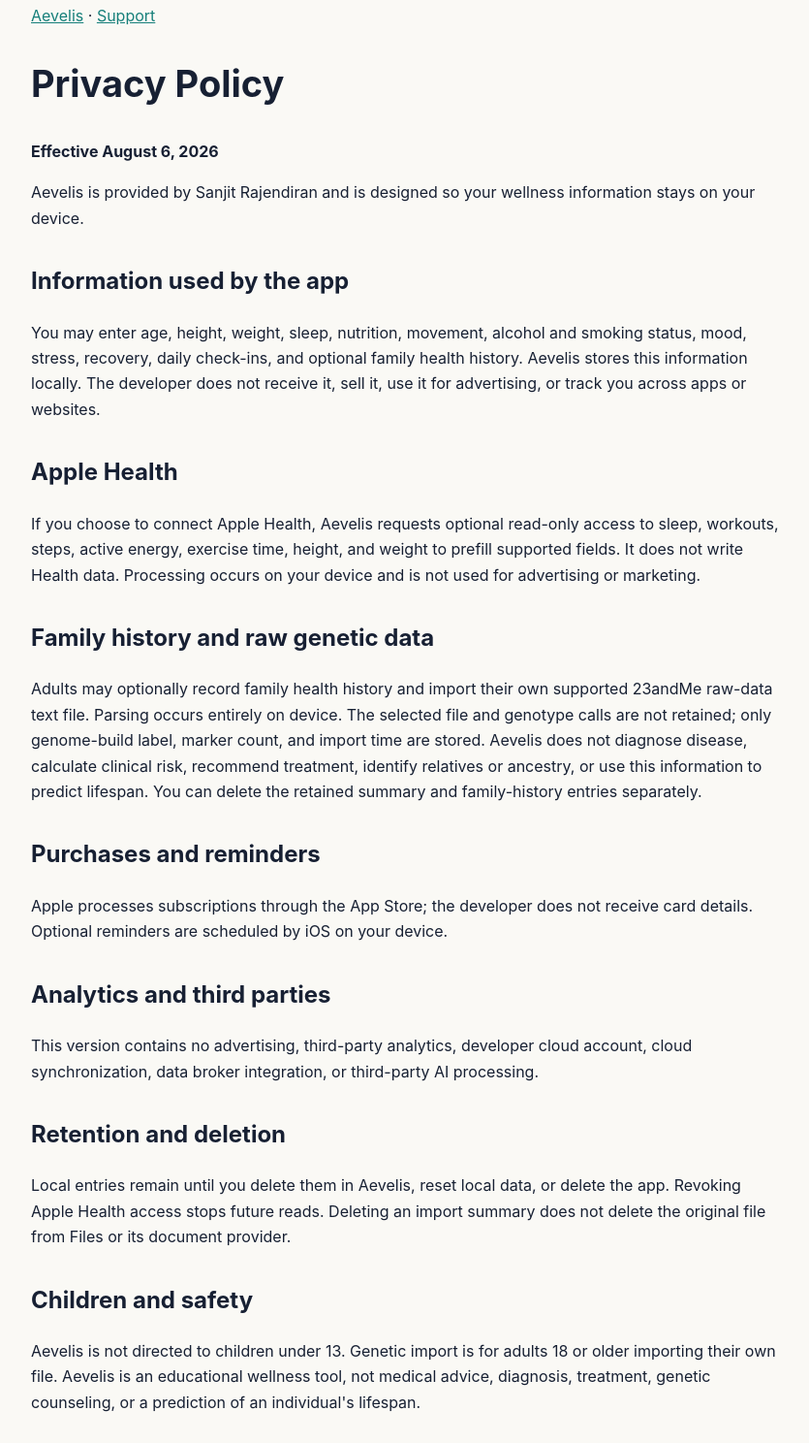
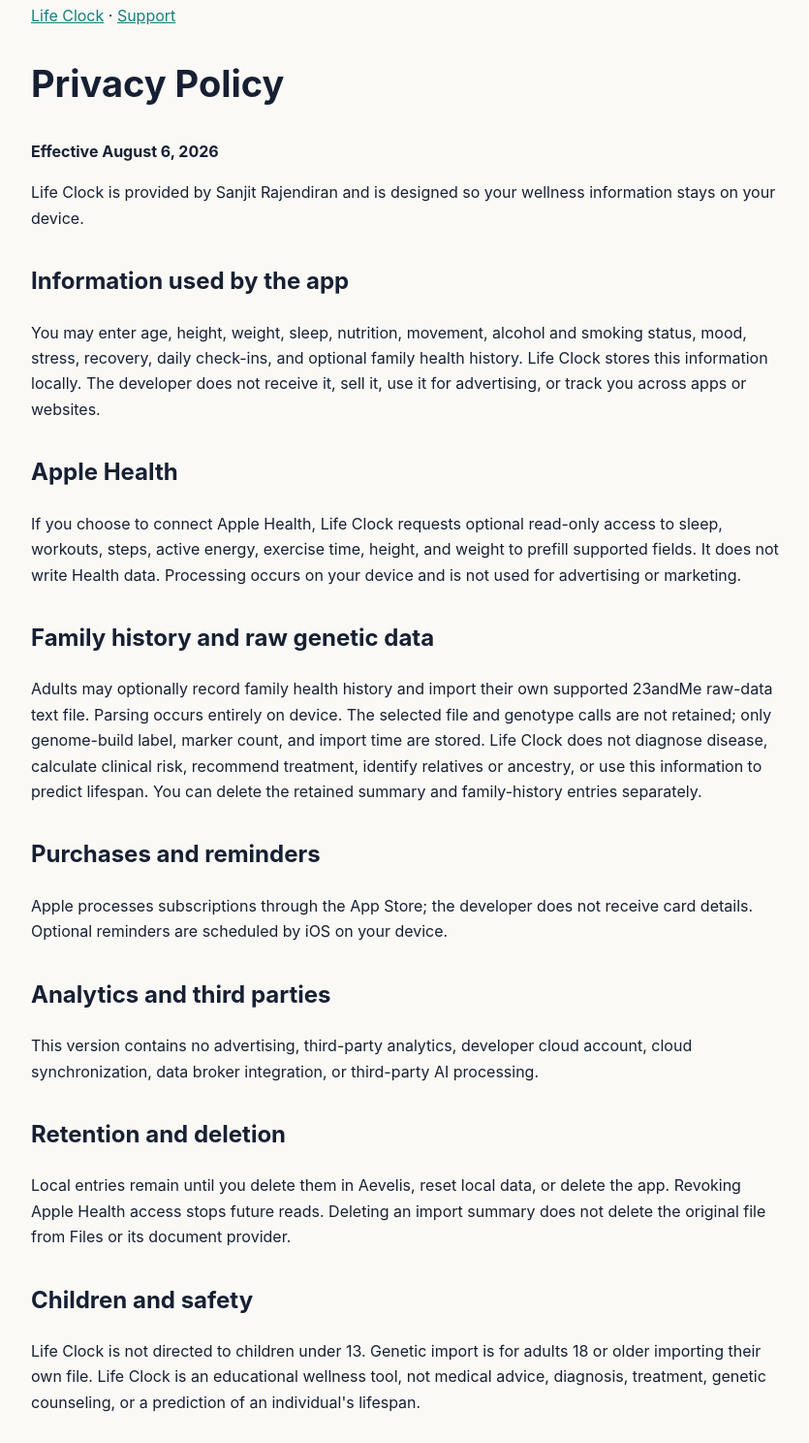
Before and after one commit to sanjitrajendiran42/life-clock-legal, a plain HTML site: page privacy/index.html in a window 1280 px wide. Shown: the part 45-1533 px from the top of the page at 97% size, without its empty margins (218-1053 px from the left). Drawn offline with Linux system fonts and the light colour scheme.

Commit message:
Restore Life Clock branding

```diff
--- a/privacy/index.html
+++ b/privacy/index.html
@@ -1,11 +1,11 @@
 <!doctype html>
-<html lang="en"><head><meta charset="utf-8"><meta name="viewport" content="width=device-width,initial-scale=1"><title>Aevelis Privacy Policy</title><style>body{font:16px -apple-system,BlinkMacSystemFont,sans-serif;line-height:1.65;max-width:780px;margin:48px auto;padding:0 24px;color:#172033;background:#faf9f5}a{color:#167f7a}h1{font-size:38px}h2{margin-top:32px}</style></head>
-<body><p><a href="../">Aevelis</a> · <a href="../support/">Support</a></p><h1>Privacy Policy</h1><p><strong>Effective August 6, 2026</strong></p><p>Aevelis is provided by Sanjit Rajendiran and is designed so your wellness information stays on your device.</p>
-<h2>Information used by the app</h2><p>You may enter age, height, weight, sleep, nutrition, movement, alcohol and smoking status, mood, stress, recovery, daily check-ins, and optional family health history. Aevelis stores this information locally. The developer does not receive it, sell it, use it for advertising, or track you across apps or websites.</p>
-<h2>Apple Health</h2><p>If you choose to connect Apple Health, Aevelis requests optional read-only access to sleep, workouts, steps, active energy, exercise time, height, and weight to prefill supported fields. It does not write Health data. Processing occurs on your device and is not used for advertising or marketing.</p>
-<h2>Family history and raw genetic data</h2><p>Adults may optionally record family health history and import their own supported 23andMe raw-data text file. Parsing occurs entirely on device. The selected file and genotype calls are not retained; only genome-build label, marker count, and import time are stored. Aevelis does not diagnose disease, calculate clinical risk, recommend treatment, identify relatives or ancestry, or use this information to predict lifespan. You can delete the retained summary and family-history entries separately.</p>
+<html lang="en"><head><meta charset="utf-8"><meta name="viewport" content="width=device-width,initial-scale=1"><title>Life Clock Privacy Policy</title><style>body{font:16px -apple-system,BlinkMacSystemFont,sans-serif;line-height:1.65;max-width:780px;margin:48px auto;padding:0 24px;color:#172033;background:#faf9f5}a{color:#167f7a}h1{font-size:38px}h2{margin-top:32px}</style></head>
+<body><p><a href="../">Life Clock</a> · <a href="../support/">Support</a></p><h1>Privacy Policy</h1><p><strong>Effective August 6, 2026</strong></p><p>Life Clock is provided by Sanjit Rajendiran and is designed so your wellness information stays on your device.</p>
+<h2>Information used by the app</h2><p>You may enter age, height, weight, sleep, nutrition, movement, alcohol and smoking status, mood, stress, recovery, daily check-ins, and optional family health history. Life Clock stores this information locally. The developer does not receive it, sell it, use it for advertising, or track you across apps or websites.</p>
+<h2>Apple Health</h2><p>If you choose to connect Apple Health, Life Clock requests optional read-only access to sleep, workouts, steps, active energy, exercise time, height, and weight to prefill supported fields. It does not write Health data. Processing occurs on your device and is not used for advertising or marketing.</p>
+<h2>Family history and raw genetic data</h2><p>Adults may optionally record family health history and import their own supported 23andMe raw-data text file. Parsing occurs entirely on device. The selected file and genotype calls are not retained; only genome-build label, marker count, and import time are stored. Life Clock does not diagnose disease, calculate clinical risk, recommend treatment, identify relatives or ancestry, or use this information to predict lifespan. You can delete the retained summary and family-history entries separately.</p>
 <h2>Purchases and reminders</h2><p>Apple processes subscriptions through the App Store; the developer does not receive card details. Optional reminders are scheduled by iOS on your device.</p>
 <h2>Analytics and third parties</h2><p>This version contains no advertising, third-party analytics, developer cloud account, cloud synchronization, data broker integration, or third-party AI processing.</p>
 <h2>Retention and deletion</h2><p>Local entries remain until you delete them in Aevelis, reset local data, or delete the app. Revoking Apple Health access stops future reads. Deleting an import summary does not delete the original file from Files or its document provider.</p>
-<h2>Children and safety</h2><p>Aevelis is not directed to children under 13. Genetic import is for adults 18 or older importing their own file. Aevelis is an educational wellness tool, not medical advice, diagnosis, treatment, genetic counseling, or a prediction of an individual's lifespan.</p>
+<h2>Children and safety</h2><p>Life Clock is not directed to children under 13. Genetic import is for adults 18 or older importing their own file. Life Clock is an educational wellness tool, not medical advice, diagnosis, treatment, genetic counseling, or a prediction of an individual's lifespan.</p>
 <h2>Contact</h2><p>For privacy or support requests, contact the publisher through the public <a href="https://github.com/sanjitrajendiran42/life-clock-legal/issues">support request page</a>. Do not include medical records, genetic files, or sensitive health information.</p></body></html>
```
Also changed, not shown: index.html (+2 -2 lines), support/index.html (+4 -4 lines).
